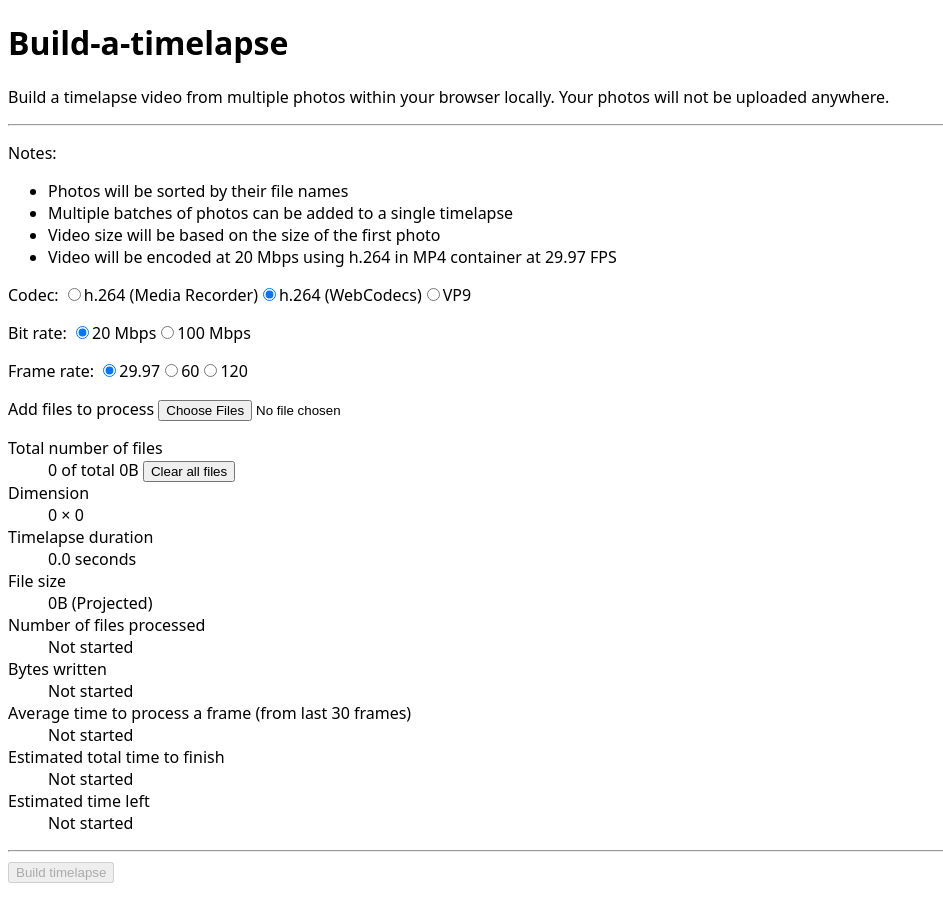
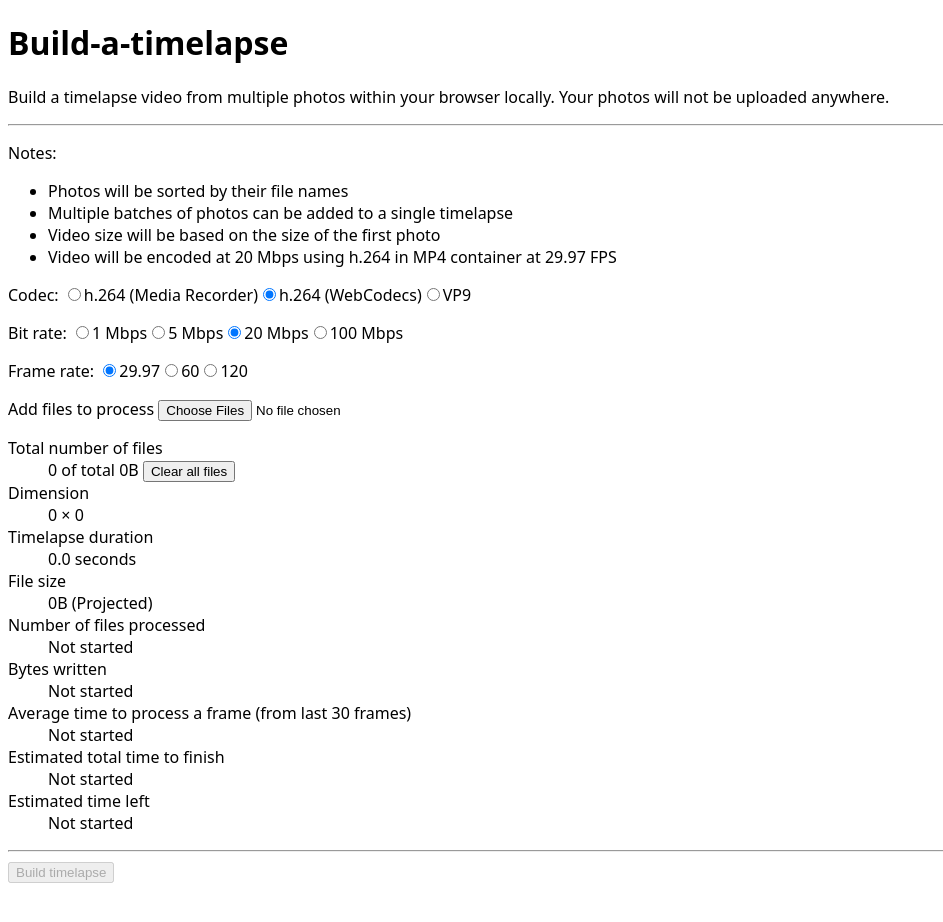
Before and after one commit to compulim/build-a-timelapse, a React app: page / in a window 1280 px wide. Shown: the top 922 px of the page, without its empty margins (0-943 px from the left). Built offline with nearby package versions, Linux system fonts and the light colour scheme.

Commit message:
Add additional bit rates

```diff
--- a/src/ui/Main.tsx
+++ b/src/ui/Main.tsx
@@ -26,14 +26,18 @@ declare global {
   }
 }
 
+type SUPPORTED_BIT_RATE = '1000000' | '5000000' | '20000000' | '100000000';
+type SUPPORTED_CODEC = 'h264-mr' | 'h264-wc' | 'vp9';
+type SUPPORTED_FRAME_RATE = '29.97' | '60' | '120';
+
 const PERFORMANCE_WINDOW_SIZE = 30;
 
 const Main = () => {
   const [[width, height], setDimension] = useState<[number, number]>([0, 0]);
-  const [bitRate, setBitRate] = useState<'20000000' | '100000000'>('20000000');
-  const [codec, setCodec] = useState<'h264-mr' | 'h264-wc' | 'vp9'>('h264-wc');
+  const [bitRate, setBitRate] = useState<SUPPORTED_BIT_RATE>('20000000');
+  const [codec, setCodec] = useState<SUPPORTED_CODEC>('h264-wc');
   const [files, setFiles] = useState<Map<string, File>>(new Map());
-  const [frameRate, setFrameRate] = useState<string>('29.97');
+  const [frameRate, setFrameRate] = useState<SUPPORTED_FRAME_RATE>('29.97');
   const [savedFilename, setSavedFilename] = useState<string>('');
   const [startTime, setStartTime] = useState(0);
   const canvasRef = useRef<HTMLCanvasElement>(null);
@@ -169,19 +173,19 @@ const Main = () => {
   );
 
   const handleBitrateChange = useCallback<FormEventHandler<HTMLInputElement>>(
-    ({ currentTarget: { value } }) => setBitRate(value as '20000000' | '100000000'),
+    ({ currentTarget: { value } }) => setBitRate(value as SUPPORTED_BIT_RATE),
     [setBitRate]
   );
 
   const handleCodecChange = useCallback<FormEventHandler<HTMLInputElement>>(
-    ({ currentTarget: { value } }) => setCodec(value as 'h264-mr' | 'h264-wc' | 'vp9'),
+    ({ currentTarget: { value } }) => setCodec(value as SUPPORTED_CODEC),
     [setCodec, setFrameRate]
   );
 
   const handleClearAllFilesClick = useCallback(() => setFiles(new Map()), [setFiles]);
 
   const handleFrameRateChange = useCallback<FormEventHandler<HTMLInputElement>>(
-    ({ currentTarget: { value } }) => setFrameRate(value as '29.97' | '60' | '120'),
+    ({ currentTarget: { value } }) => setFrameRate(value as SUPPORTED_FRAME_RATE),
     [setFrameRate]
   );
 
@@ -263,6 +267,12 @@ const Main = () => {
       <p>
         Bit rate:{' '}
         <label>
+          <input checked={bitRate === '1000000'} onChange={handleBitrateChange} type="radio" value="1000000" />1 Mbps
+        </label>
+        <label>
+          <input checked={bitRate === '5000000'} onChange={handleBitrateChange} type="radio" value="5000000" />5 Mbps
+        </label>
+        <label>
           <input checked={bitRate === '20000000'} onChange={handleBitrateChange} type="radio" value="20000000" />
           20 Mbps
         </label>
@@ -325,8 +335,6 @@ const Main = () => {
         <dd>
           {busy
             ? `${bytes((currentBitRate * timelapseDuration) / 8)} (Estimated)`
-            : started
-            ? `${bytes(numBytesWritten)} (Final)`
             : `${bytes((+bitRate * timelapseDuration) / 8)} (Projected)`}
         </dd>
         <dt>Number of files processed</dt>
```
